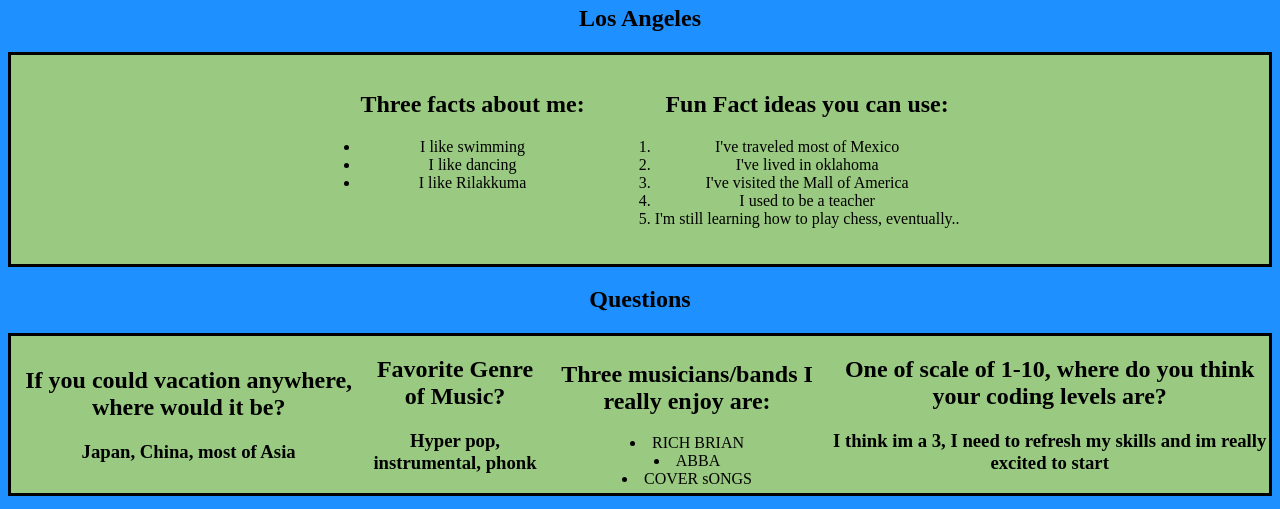
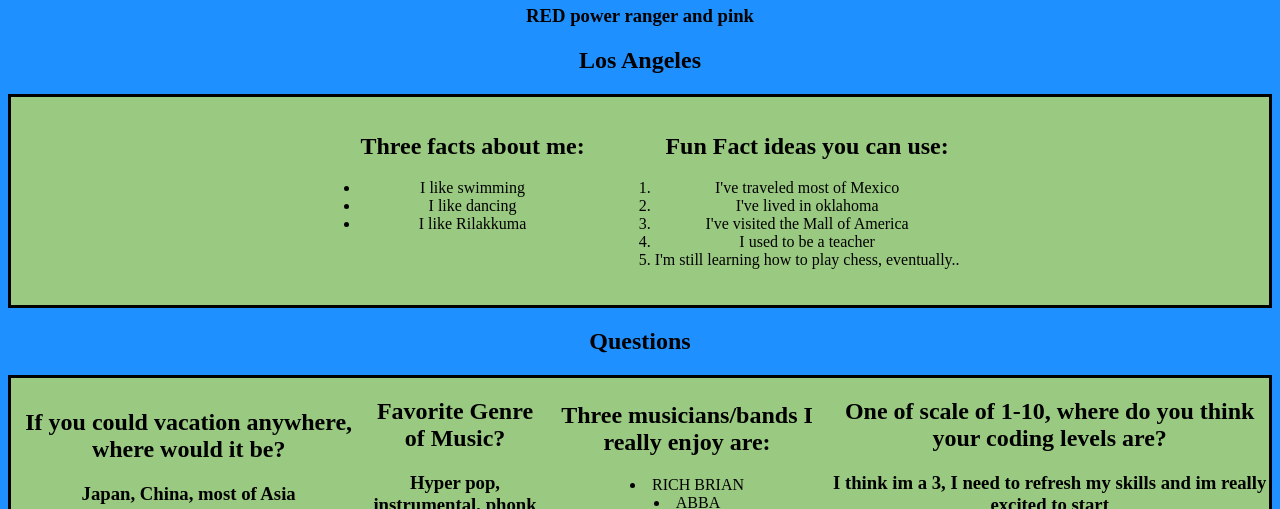
Before and after one commit to AngelicaGFlores/test, a plain HTML site: page index.html in a window 1280 px wide. Shown: the part 122-631 px from the top of the page. Drawn offline with Linux system fonts and the light colour scheme; a script that the page names is missing.

Commit message:
added my fav power ranger

```diff
--- a/index.html
+++ b/index.html
@@ -13,6 +13,7 @@
     <header>
       <h1>Angelica Flores</h1>
       <h2>She/Her/Hers</h2>
+      <h3>RED power ranger and pink</h3>
     </header>
     <h2>Los Angeles</h2>
     <section>
```
